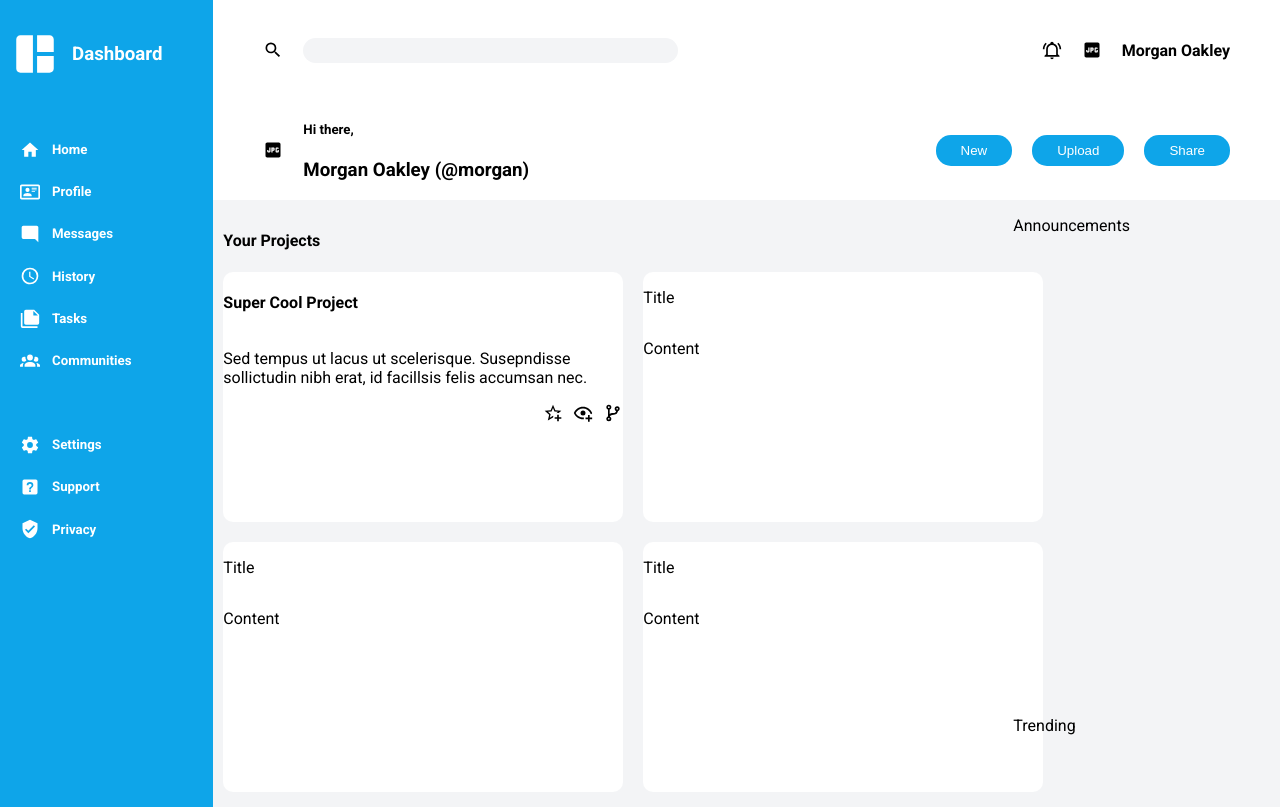
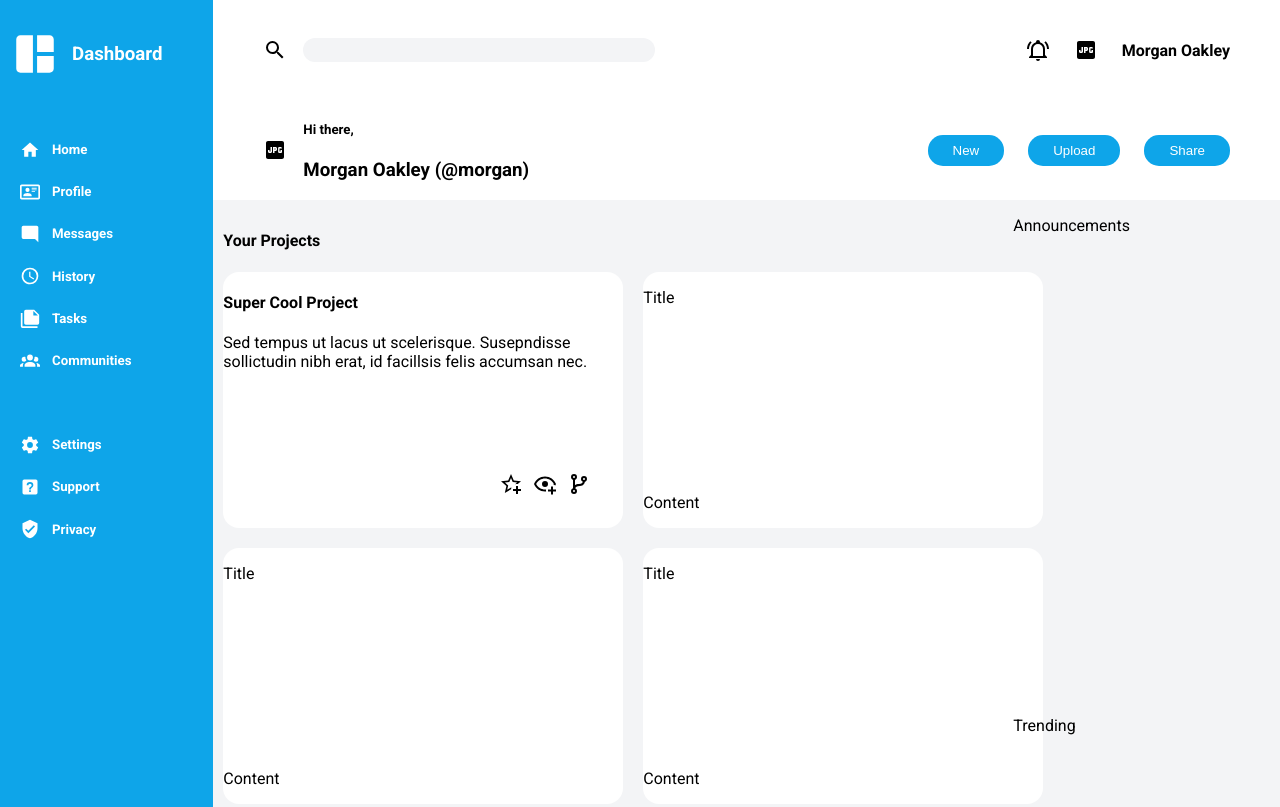
Before and after one commit to zacharyblum2/admin-dashboard, a plain HTML site: page index.html in a window 1280 px wide. Shown: the top 807 px of the page. Drawn offline with Linux system fonts and the light colour scheme.

Commit message:
Begin changing some px to rem.

```diff
--- a/index.html
+++ b/index.html
@@ -69,11 +69,12 @@
                 <h4>Your Projects</h4>
                 <div class="projects">
                     <div class="card">
-                        <h4>Super Cool Project</h4>
-                        <p>Sed tempus ut lacus ut scelerisque. Susepndisse sollictudin nibh erat,
-                            id facillsis felis accumsan nec.
-                        </p>
-
+                        <div class="info">
+                            <h4>Super Cool Project</h4>
+                            <p>Sed tempus ut lacus ut scelerisque. Susepndisse sollictudin nibh erat,
+                                id facillsis felis accumsan nec.
+                            </p>
+                        </div>
                         <div class="links">
                             <!-- Place all icons here-->
                             <img src="./icons/star-plus-outline.svg" alt="Star icon">
--- a/styles.css
+++ b/styles.css
@@ -68,26 +68,26 @@ button {
 }
 
 .bar img {
-    height: 20px;
-    width: 20px;
+    height: 1.5rem;
+    width: 1.5rem;
 }
 
 .left {
     display: flex;
-    gap: 20px;
+    gap: 1rem;
     align-items: center;
 }
 
 .right {
     display: flex;
     align-items: center;
-    gap: 20px;
+    gap: 1.5rem;
 }
 
 .searchbar {
-    height: 25px;
-    width: 375px;
-    border-radius: 20px;
+    height: 1.5rem;
+    width: 22rem;
+    border-radius: 2rem;
     background-color: #f3f4f6;
 }
 
@@ -115,22 +115,25 @@ button {
 
 .card {
     background-color: white;
-    width: 400px;
-    height: 250px;
-    border-radius: 10px;
+    width: 25rem;
+    height: 16rem;
+    border-radius: 1rem;
     display: flex;
     flex-direction: column;
+    justify-content: space-between;
 }
 
 .card img {
-    width: 20px;
-    height: 20px;
+    width: 1.5rem;
+    height: 1.5rem;
 }
 
 .links {
     display: flex;
     gap: 10px;
     align-self: flex-end;
+    padding-right: 2rem;
+    padding-bottom: 2rem;
 }
 
 .announcements {
```
